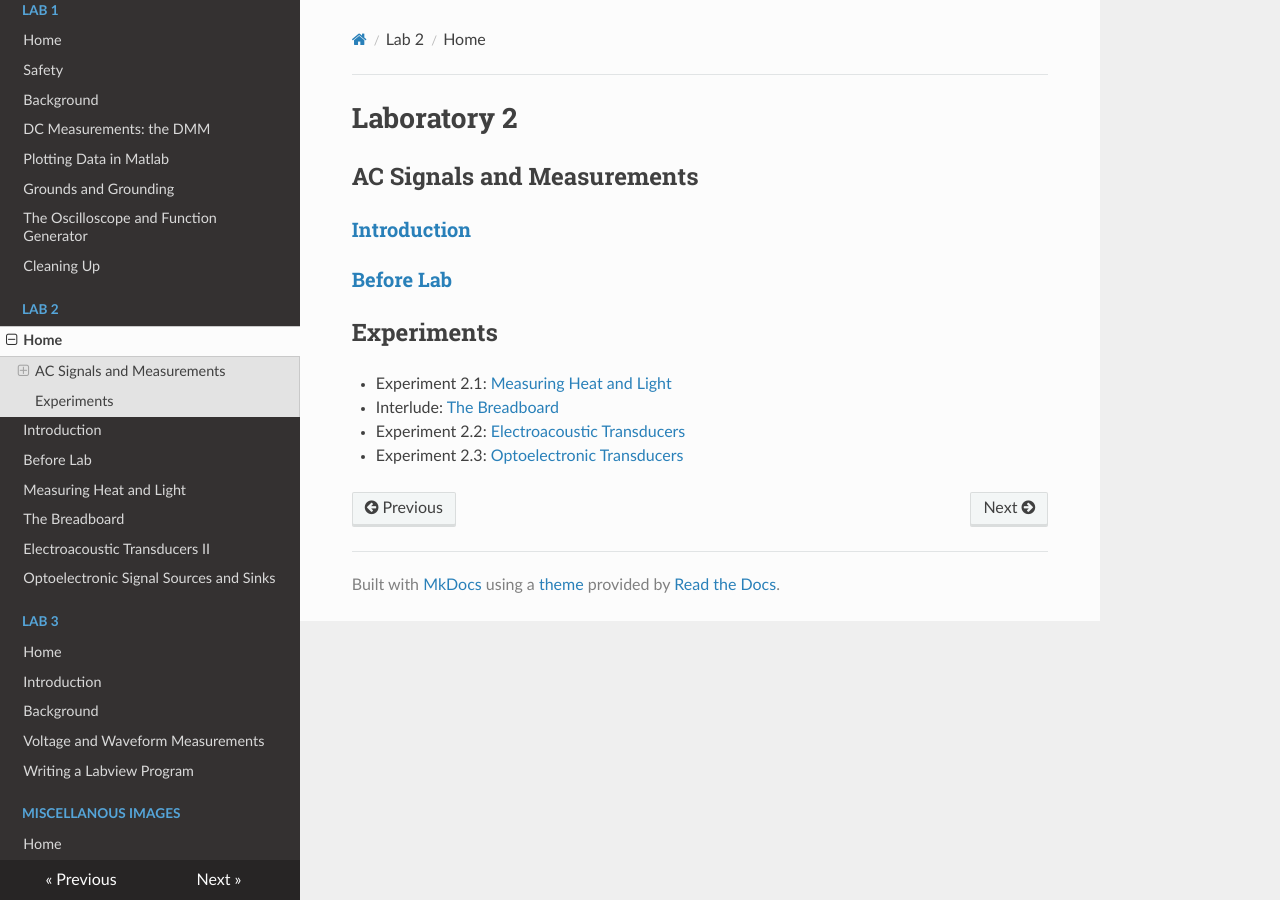
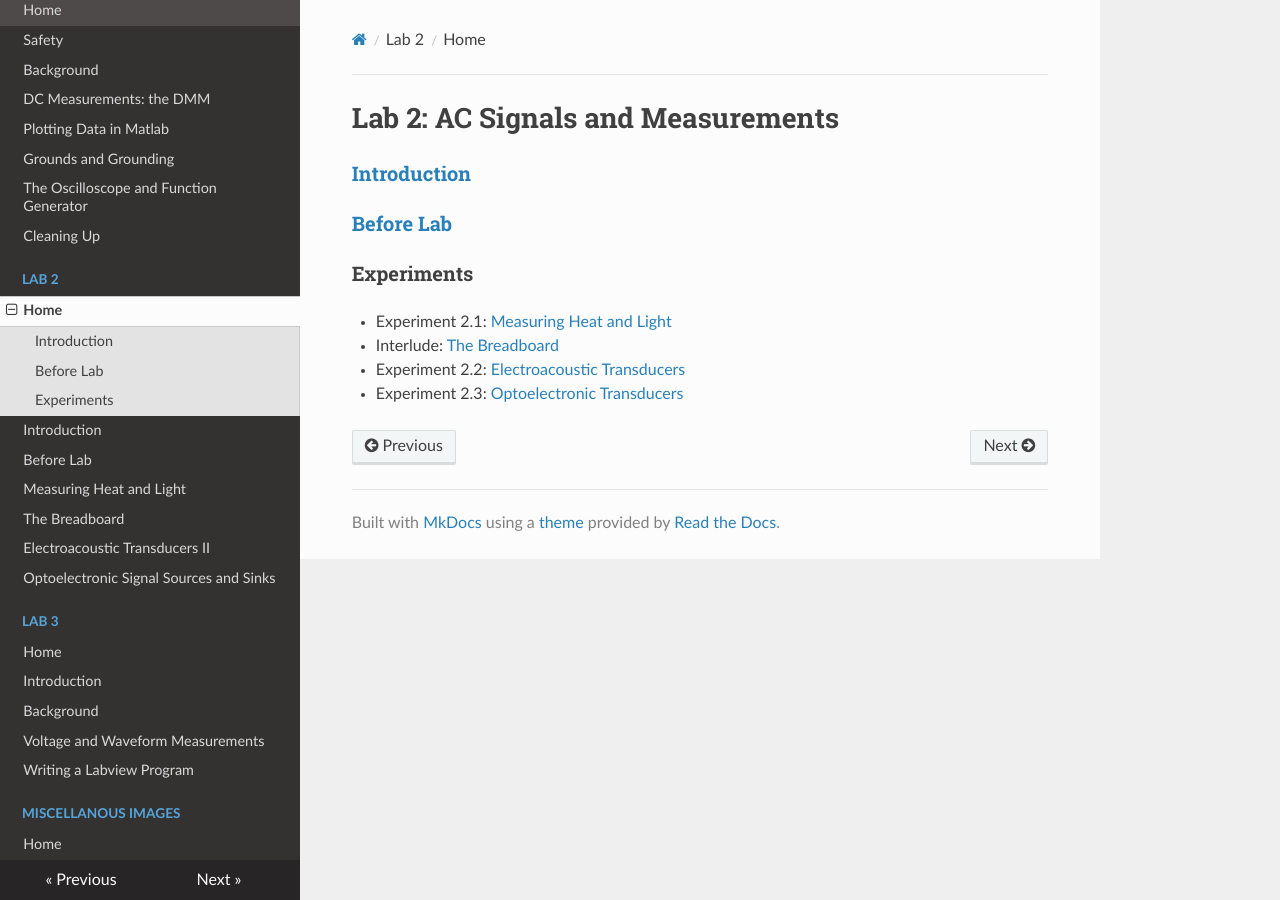
Before and after one commit to gvacaliuc/elec243-lab-website, an MkDocs documentation site: the page built from source/lab2/index.md, in a window 1280 px wide. Built offline with MkDocs 1.6.1, drawn with Linux system fonts in a browser that asks for light colours; nearby versions of some CDN libraries; old or Windows-style settings are respelled for this version of MkDocs.

Commit message:
updated each lab home page to be more uniform

```diff
--- a/source/lab1/index.md
+++ b/source/lab1/index.md
@@ -1,4 +1,4 @@
-# Basic Electrical Measurements
+# Lab 1: Basic Electrical Measurements
 
 Compared with our colleagues in other branches of engineering, we ECEs
 are at something of a disadvantage in that we can't *directly* see what
@@ -10,7 +10,7 @@ to make things visible.
 * [Safety](./safety)
 * [Background](./background)
 
-## Experiments
+### Experiments
 
 * Experiment 1.1: [DC Measurements: the DMM](./experiment_1-1)
 * Interlude: [Grounds and Grounding](./interlude)
--- a/source/lab2/index.md
+++ b/source/lab2/index.md
@@ -1,13 +1,10 @@
-# Laboratory 2
-
-## AC Signals and Measurements
+# Lab 2: AC Signals and Measurements
 
 ### [Introduction](./introduction)
 
 ### [Before Lab](./before-lab)
 
-Experiments
------------
+### Experiments
 
 * Experiment 2.1: [Measuring Heat and Light](./experiment_2-1)
 * Interlude: [The Breadboard](./breadboard)
```
Also changed, not shown: source/lab3/index.md (+2 -5 lines).
